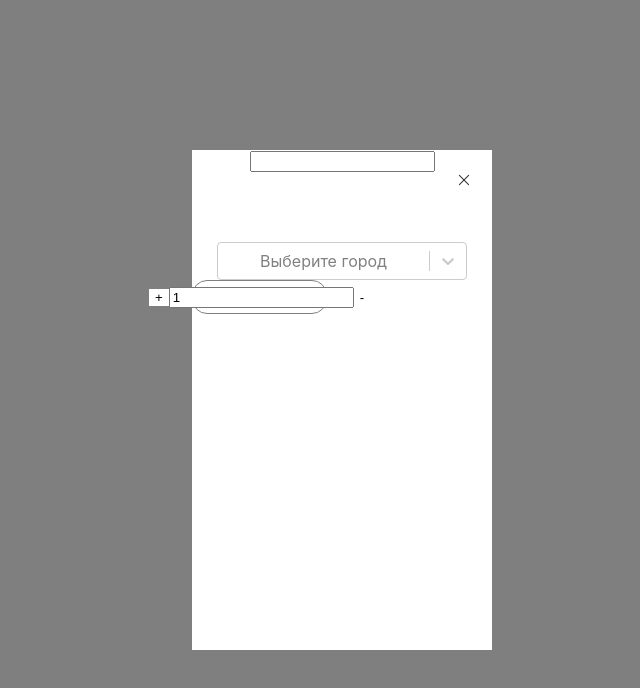
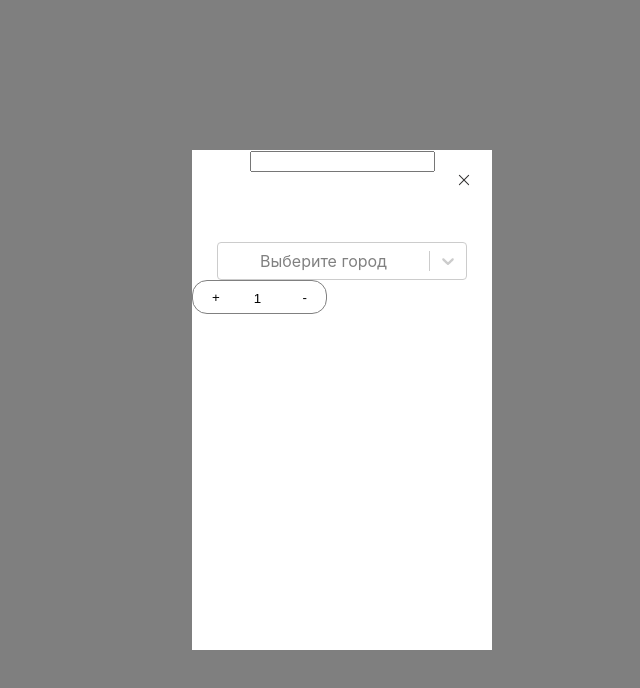
Before and after one commit to skorokhodtatiana/reactProject, a React (Create React App) app in the folder myapp/: page / in a window 1280 px wide. Shown: the top 688 px of the page, without its empty margins (298-938 px from the left). Built offline with nearby package versions, Linux system fonts and the light colour scheme.

Commit message:
change input, counter

```diff
--- a/myapp/src/components/Counter/Counter.js
+++ b/myapp/src/components/Counter/Counter.js
@@ -3,22 +3,33 @@ import React from 'react';
 import styles from './Counter.module.scss';
 import Input from '../Input';
 
-const Counter = () => {
-	const [valueInput, setValueInput] =React.useState('1');
+const Counter = ({
+	count
+}) => {
+	const [valueInput, setValueInput] = React.useState(count);
 
 	const handleChange = (val) => {
 		setValueInput(val);
 	};
 
+	const handlePlus = () => {
+		setValueInput(valueInput + 1);
+	};
+
+	const handleMinus = () => {
+		setValueInput(valueInput - 1);
+	};
+
 	return (
 		<>
 		<div className={ styles.block }>
-			<button className={ styles.button }>+</button>
+			<button onClick={ handlePlus } className={ styles.button }>+</button>
 			<Input
+			className={ styles.input }
 				value={ valueInput }
 				onChange={ handleChange }
 			/>
-			<button className={ styles.button }>-</button>
+			<button onClick={ handleMinus } className={ styles.button }>-</button>
 		</div>
 		</>
 	)
--- a/myapp/src/components/Counter/Counter.module.scss
+++ b/myapp/src/components/Counter/Counter.module.scss
@@ -1,6 +1,6 @@
 .block {
 	display: flex;
-	justify-content: center;
+	justify-content: space-around;
 	align-items: center;
 	width: 133px;
 	height: 32px;
@@ -24,3 +24,10 @@
 	background-color: white;
 	cursor: pointer;
 }
+
+.input {
+	input {
+		width: 15px;
+		border: none;
+	}
+}
--- a/myapp/src/components/Modal/Modal.jsx
+++ b/myapp/src/components/Modal/Modal.jsx
@@ -51,7 +51,7 @@ const Modal = ({
 							loadOptions={ promiseOptions }
 							isClearable
 						/>
-						<Counter/>
+						<Counter count={ 1 }/>
 					</div>
 				</div>
 			}
```
